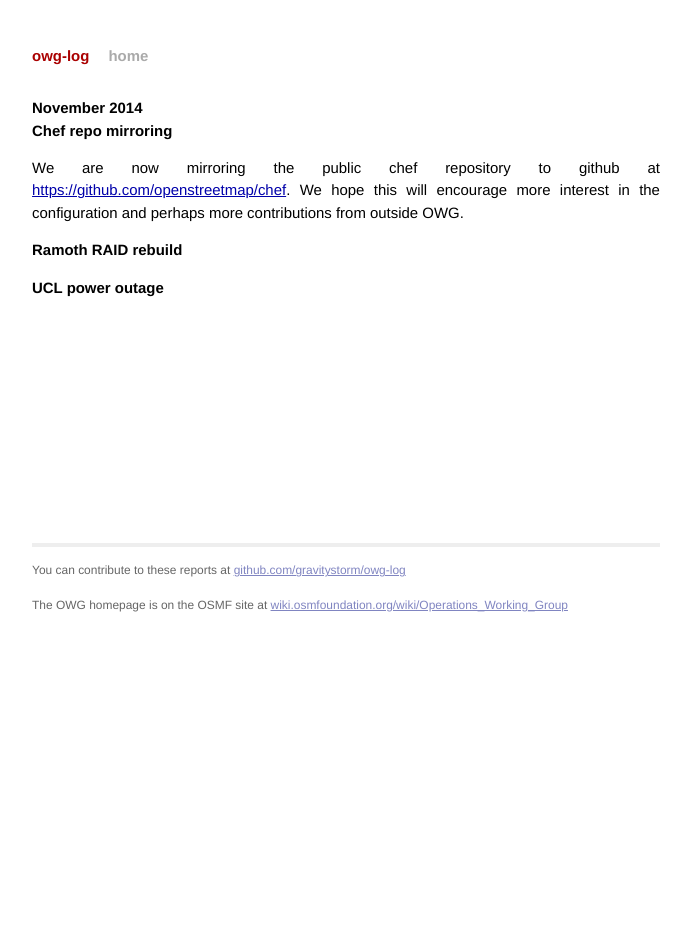
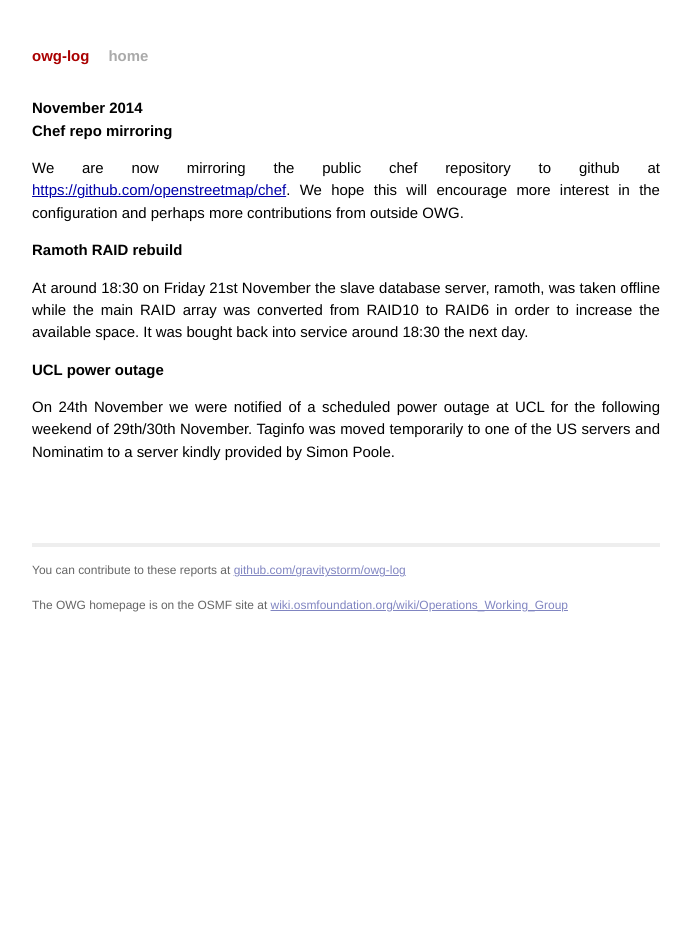
Before and after one commit to openstreetmap/owg-website, a Jekyll site: the page built from _posts/2014-11-01-november.md, in a window 1280 px wide. Shown: the whole page, without its empty margins (294-985 px from the left). Built offline with Jekyll 4.4.1, drawn with Linux system fonts in a browser that asks for light colours; Markdown is read by kramdown in place of the engine named in the settings.

Commit message:
Update 2014-11-01-november.md

```diff
--- a/_posts/2014-11-01-november.md
+++ b/_posts/2014-11-01-november.md
@@ -13,4 +13,12 @@ and perhaps more contributions from outside OWG.
 
 # Ramoth RAID rebuild
 
+At around 18:30 on Friday 21st November the slave database server, ramoth, was taken offline
+while the main RAID array was converted from RAID10 to RAID6 in order to increase the available
+space. It was bought back into service around 18:30 the next day.
+
 # UCL power outage
+
+On 24th November we were notified of a scheduled power outage at UCL for the following
+weekend of 29th/30th November. Taginfo was moved temporarily to one of the US servers
+and Nominatim to a server kindly provided by Simon Poole.
```
